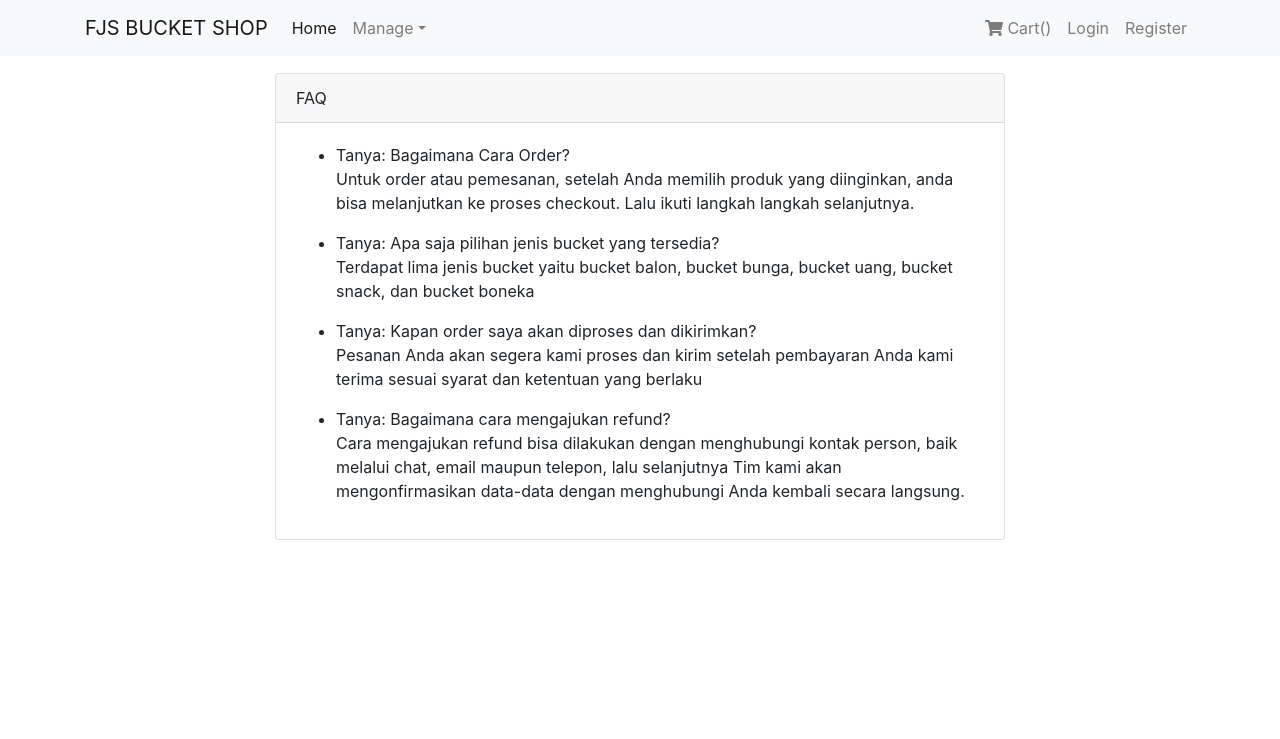
After one commit to alvisuhartanto/TA-CEO_T-REX, a CodeIgniter app: page /TA-CEO_T-REX/index.php/bantuan/faq in a window 1280 px wide. The commit adds this page. Shown: the top 739 px of the page. Run offline with CodeIgniter, Linux system fonts and the light colour scheme.

Commit message:
Siti_fatimah: Menambahkan halaman faq

```diff
--- a/application/controllers/Bantuan.php
+++ b/application/controllers/Bantuan.php
@@ -18,4 +18,9 @@ class Bantuan extends MY_Controller {
 		$this->load->view('pages/bantuan/pengiriman');
 	}
 
+    public function faq()
+	{
+		$this->load->view('pages/bantuan/faq');
+	}
+
 }
--- a/application/views/layouts/_footer.php
+++ b/application/views/layouts/_footer.php
@@ -45,7 +45,7 @@
 <li><a href="<?= base_url('Bantuan/pembayaran') ?>">Metode Pembayaran</a></li>
 <li><a href="<?= base_url('Bantuan/kontakperson') ?>">Kontak Person</a></li>
 <li><a href="<?= base_url('Bantuan/pengiriman') ?>">Pengiriman</a></li>
-<li><a href="http://webenlance.com">FAQ</a></li>
+<li><a href="<?= base_url('Bantuan/faq') ?>">FAQ</a></li>
 </ul>
 <!--footer_ul_amrc ends here-->
 </div>
--- /dev/null
+++ b/application/views/pages/bantuan/faq.php
@@ -0,0 +1,43 @@
+<link rel="canonical" href="https://getbootstrap.com/docs/4.4/examples/navbar-fixed/">
+<link rel="stylesheet" href="https://maxcdn.bootstrapcdn.com/bootstrap/4.0.0/css/bootstrap.min.css" integrity="sha384-Gn5384xqQ1aoWXA+058RXPxPg6fy4IWvTNh0E263XmFcJlSAwiGgFAW/dAiS6JXm" crossorigin="anonymous">
+<link rel="stylesheet" href="https://cdnjs.cloudflare.com/ajax/libs/font-awesome/5.15.3/css/all.min.css" integrity="sha512-iBBXm8fW90+nuLcSKlbmrPcLa0OT92xO1BIsZ+ywDWZCvqsWgccV3gFoRBv0z+8dLJgyAHIhR35VZc2oM/gI1w==" crossorigin="anonymous" referrerpolicy="no-referrer" />
+<link rel="stylesheet" href="<?= base_url("/assets/css/app.css") ?>">
+<?php $this->load->view('layouts/_navbar') ?>
+
+<main role="main" class="container">
+
+    <div class="row">
+        <div class="col-md-8 mx-auto">
+        </div>
+    </div>
+
+    <div class="row">
+        <div class="col-md-8 mx-auto">
+            <div class="card">
+                <div class="card-header">
+                    FAQ
+                </div>
+                <div class="card-body">
+                    <ul>
+                        <li>
+                            Tanya: Bagaimana Cara Order?
+                            <p>Untuk order atau pemesanan, setelah Anda memilih produk yang diinginkan, anda bisa melanjutkan ke proses checkout. Lalu ikuti langkah langkah selanjutnya.</p>
+                        </li>
+                        <li>
+                            Tanya: Apa saja pilihan jenis bucket yang tersedia?
+                            <p>Terdapat lima jenis bucket yaitu bucket balon, bucket bunga, bucket uang, bucket snack, dan bucket boneka</p>
+                        </li>
+                        <li>
+                            Tanya: Kapan order saya akan diproses dan dikirimkan?
+                            <p>Pesanan Anda akan segera kami proses dan kirim setelah pembayaran Anda kami terima sesuai syarat dan ketentuan yang berlaku</p>
+                        </li>
+                        <li>
+                            Tanya: Bagaimana cara mengajukan refund?
+                            <p>Cara mengajukan refund bisa dilakukan dengan menghubungi kontak person, baik melalui chat, email maupun telepon, lalu selanjutnya Tim kami akan mengonfirmasikan data-data dengan menghubungi Anda kembali secara langsung.</p>
+                        </li>
+                    </ul>
+                </div>
+            </div>
+        </div>
+    </div>
+</main>
```
Also changed, not shown: application/views/pages/informasi/about.php (+7 -1 lines).
